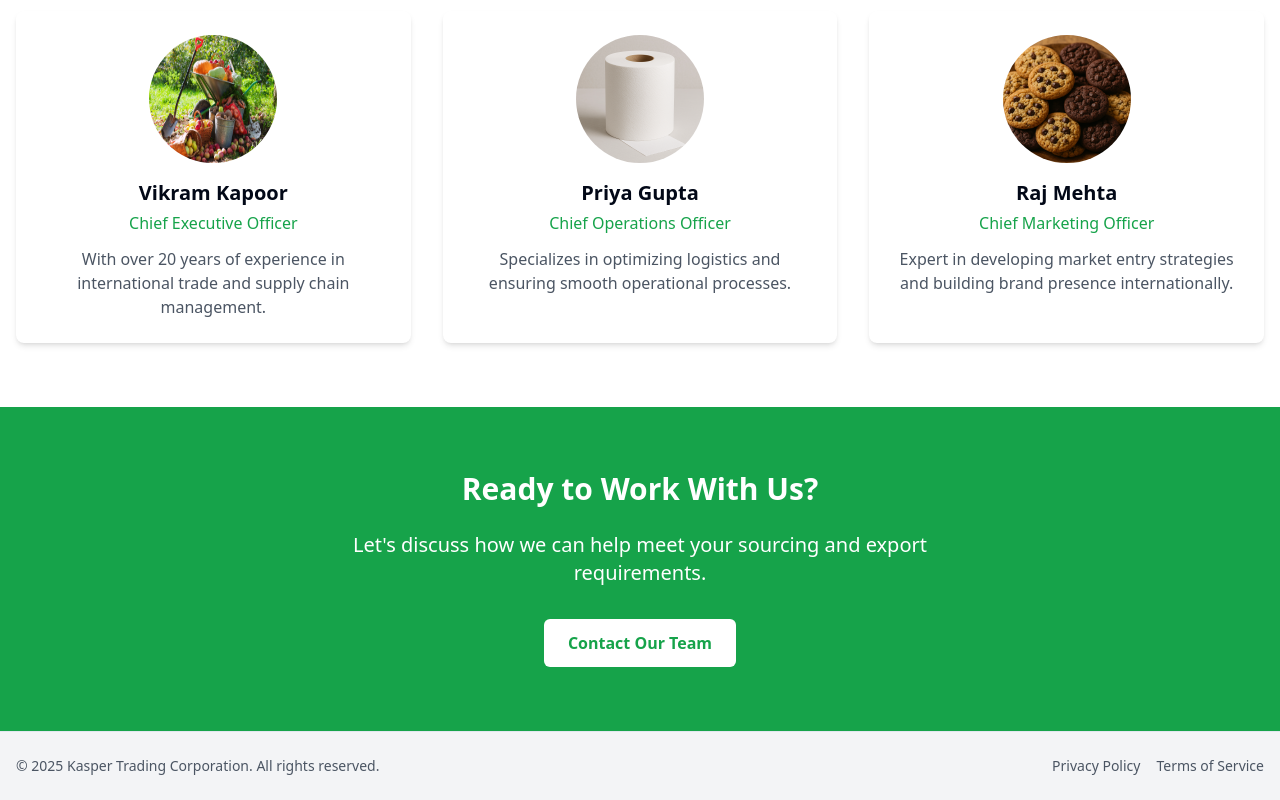
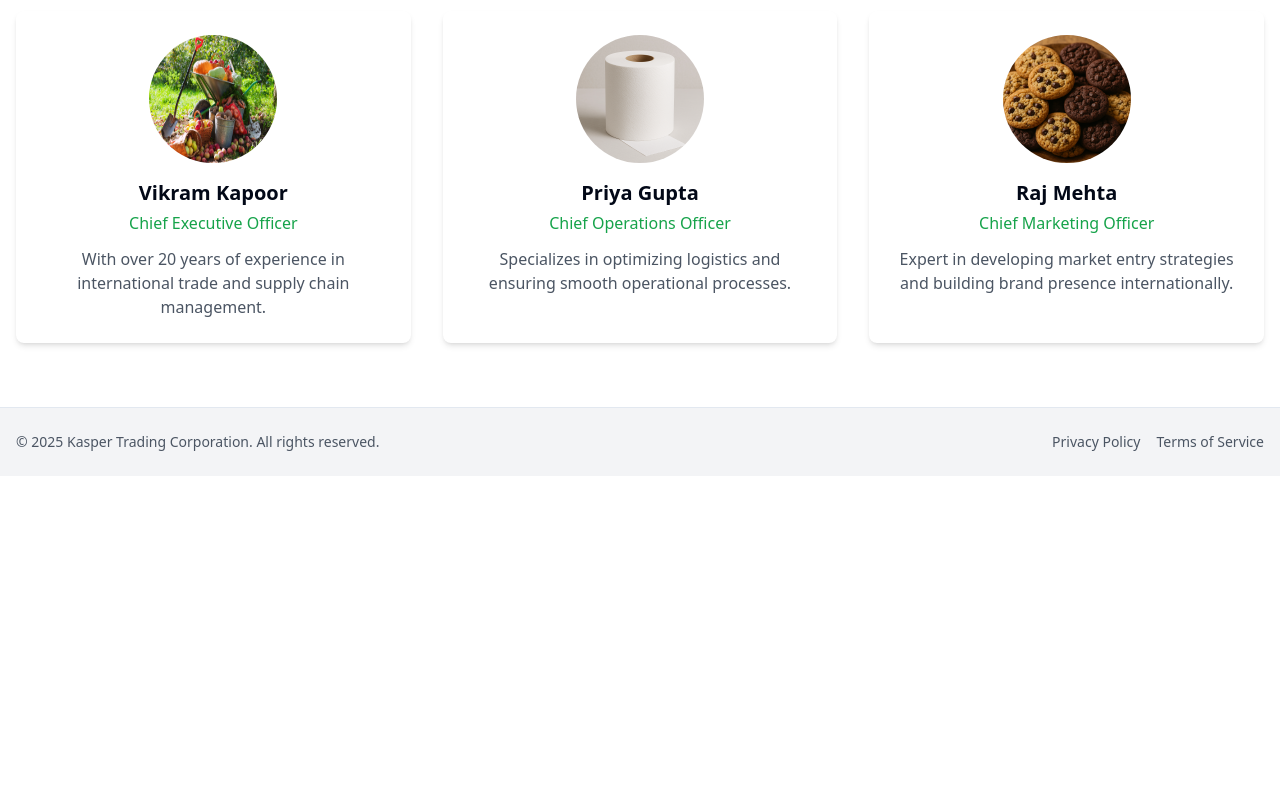
Before and after one commit to dipeshbanerjee/trade-horizon-nexus, a React (Vite) app: page /about-us in a window 1280 px wide. Shown: the part 1568-2368 px from the top of the page. After the commit the page ends 2044 px from the top, so only its background shows below. Built offline with nearby package versions, Linux system fonts and the light colour scheme.

Commit message:
Remove About Us section
Remove the "Ready to Work With Us?" section from the About Us page.

```diff
--- a/src/pages/AboutUs.tsx
+++ b/src/pages/AboutUs.tsx
@@ -1,4 +1,3 @@
-
 import React from "react";
 import { Building, Users, Award, Globe } from "lucide-react";
 import { Avatar, AvatarFallback, AvatarImage } from "@/components/ui/avatar";
@@ -114,22 +113,6 @@ const AboutUs = () => {
           </div>
         </div>
       </section>
-
-      {/* Call to Action */}
-      <section className="py-16 bg-green-600 text-white">
-        <div className="container mx-auto px-4 text-center">
-          <h2 className="text-3xl font-bold mb-6">Ready to Work With Us?</h2>
-          <p className="text-xl mb-8 max-w-2xl mx-auto">
-            Let's discuss how we can help meet your sourcing and export requirements.
-          </p>
-          <a
-            href="/contact"
-            className="inline-flex items-center bg-white text-green-600 font-semibold px-6 py-3 rounded-md hover:bg-gray-100 transition duration-300"
-          >
-            Contact Our Team
-          </a>
-        </div>
-      </section>
     </div>
   );
 };
```
